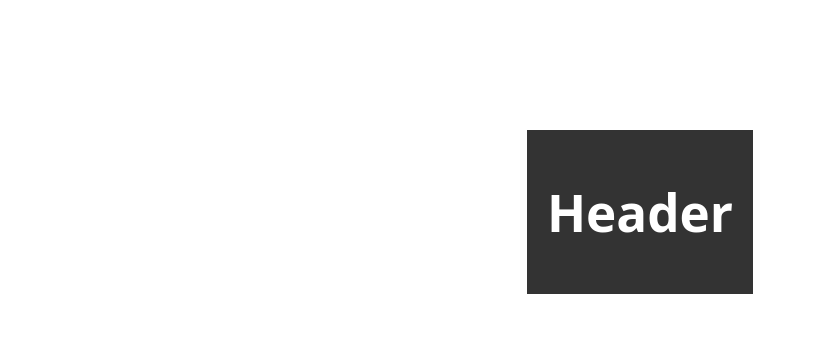
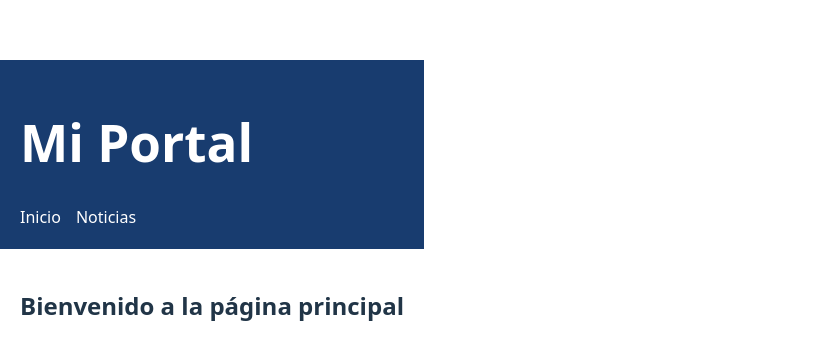
Before and after one commit to Geremi19/Noticias-Nvo-manz, a React (Vite) app: page / in a window 1280 px wide. Shown: the part 188-548 px from the top of the page, without its empty margins (0-816 px from the left). Built offline with nearby package versions, Linux system fonts and the light colour scheme.

Commit message:
Actualización de App, Header y nuevos componentes Home y Weekly News

```diff
--- a/package.json
+++ b/package.json
@@ -11,7 +11,8 @@
   },
   "dependencies": {
     "react": "^19.1.1",
-    "react-dom": "^19.1.1"
+    "react-dom": "^19.1.1",
+    "react-router-dom": "^7.9.3"
   },
   "devDependencies": {
     "@eslint/js": "^9.36.0",
--- a/src/App.jsx
+++ b/src/App.jsx
@@ -1,13 +1,33 @@
-import "./App.css";
+import { BrowserRouter as Router, Routes, Route, useLocation } from "react-router-dom";
 import Header from "./components/Header/Header";
-function App() {
+import Home from "./components/Home/Home";
+import Noticias from "./components/Weeekly News/News";
+
+// 🔹 Componente que controla si se muestra o no el Header
+function Layout({ children }) {
+  const location = useLocation();
+
+  // lista de rutas donde NO quieres mostrar el header
+  const rutasSinHeader = ["/noticias"];
+
   return (
     <>
-      <div>
-        <Header />
-      </div>
+      {!rutasSinHeader.includes(location.pathname) && <Header />}
+      <main style={{ padding: "20px" }}>{children}</main>
     </>
   );
 }
 
-export default App;
+export default function App() {
+  return (
+    <Router>
+      <Layout>
+        <Routes>
+          <Route path="/" element={<Home />} />
+          <Route path="/noticias" element={<Noticias />} />
+
+        </Routes>
+      </Layout>
+    </Router>
+  );
+}
--- a/src/components/Header/Header.jsx
+++ b/src/components/Header/Header.jsx
@@ -1,12 +1,17 @@
-import {React} from 'react';
-import './Header.css';
+import { Link } from "react-router-dom";
 
-const Header = () => {
-    return (
-        <div className="header">
-            <h1>Header</h1>
-        </div>
-    )
+export default function Header() {
+  return (
+    <header style={{ padding: "20px", backgroundColor: "#183C6F", color: "white" }}>
+      <h1>Mi Portal</h1>
+      <nav>
+        <Link to="/" style={{ marginRight: "15px", color: "white", textDecoration: "none" }}>
+          Inicio
+        </Link>
+        <Link to="/noticias" style={{ color: "white", textDecoration: "none" }}>
+          Noticias
+        </Link>
+      </nav>
+    </header>
+  );
 }
-
-export default Header
--- /dev/null
+++ b/src/components/Home/Home.jsx
@@ -0,0 +1,3 @@
+export default function Home() {
+  return <h2>Bienvenido a la página principal</h2>;
+}
--- /dev/null
+++ b/src/components/Weeekly News/News.jsx
@@ -0,0 +1,7 @@
+export default function Noticias() {
+  return (
+    <div>
+      <h1>Hola</h1>
+    </div>
+  );
+}
```
Also changed, not shown: 1 other file (tests, documents, lock files or other folders).
